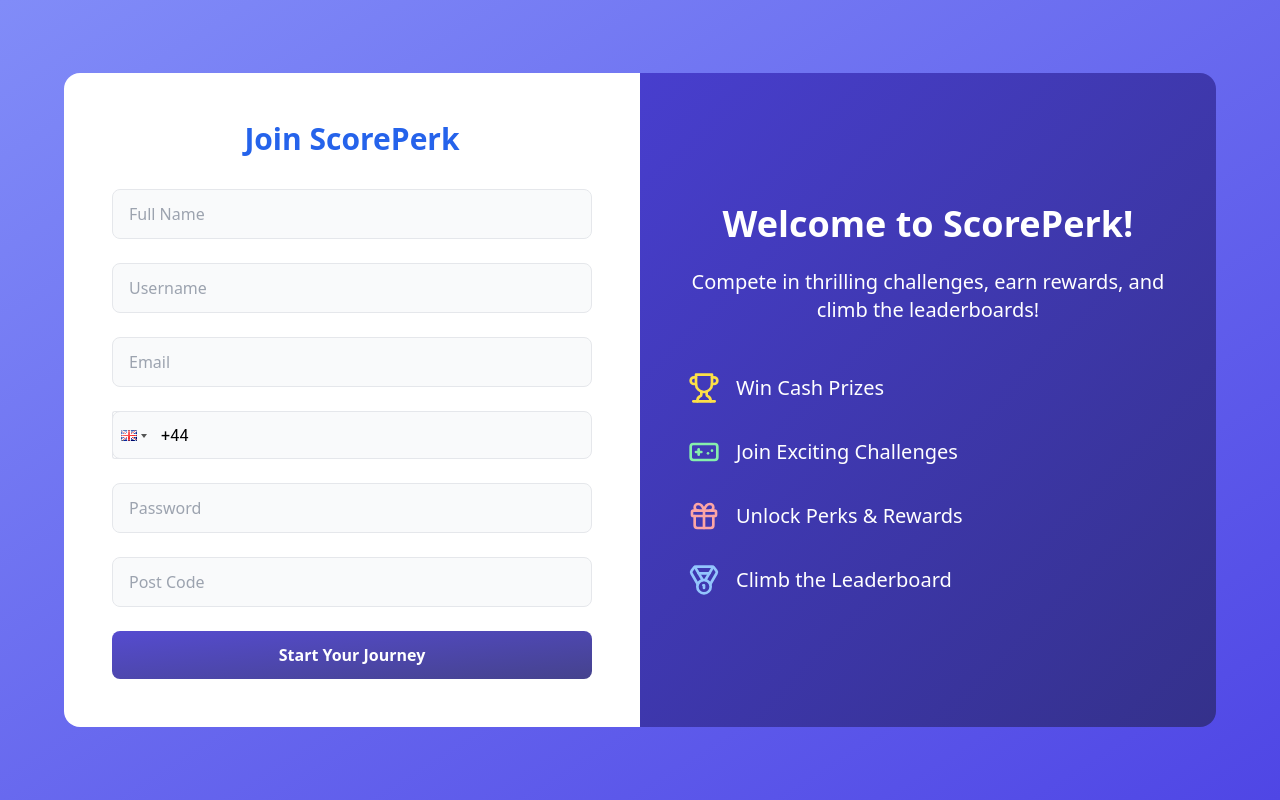
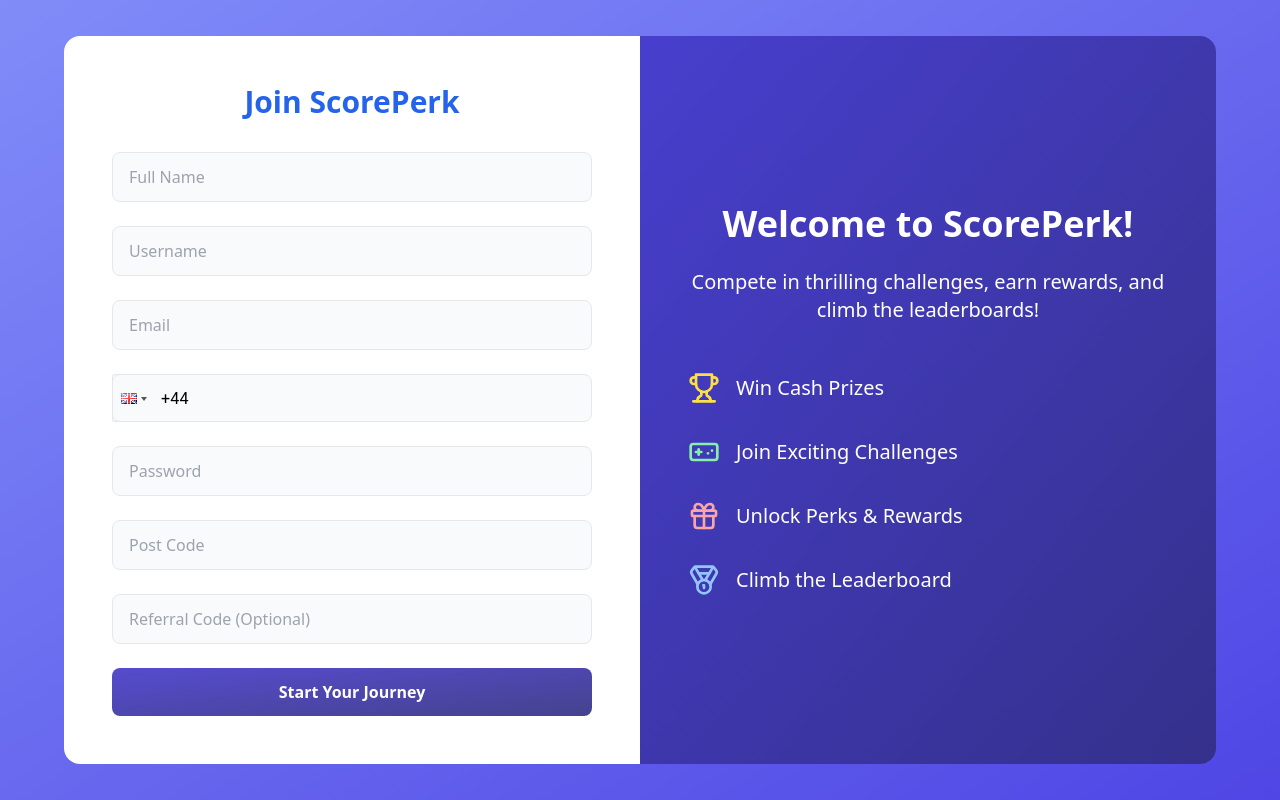
Before and after one commit to Competitionskills/Competition-skills-frontend, a React (Create React App) app: page /Signup in a window 1280 px wide. Built offline with nearby package versions, Linux system fonts and the light colour scheme; no server answers.

Commit message:
Update signup.tsx
Added referral code input box

```diff
--- a/src/pages/signup.tsx
+++ b/src/pages/signup.tsx
@@ -13,6 +13,7 @@
     password: "",
     postCode: "",
     phone: "",
+    referralCode: "",
   });
 
   const [message, setMessage] = useState("");
@@ -129,10 +130,8 @@
 
             <div className="relative">
               <PhoneInput
-
                 country="gb"
                 value={formData.phone}
-
                 onChange={handlePhoneChange}
                 inputStyle={{
                   width: '100%',
@@ -168,6 +167,15 @@
               placeholder="Post Code"
               className="w-full px-4 py-3 rounded-lg bg-gray-50 border border-gray-200 focus:outline-none focus:ring-2 focus:ring-blue-500"
               value={formData.postCode}
+              onChange={handleChange}
+            />
+
+            <input
+              type="text"
+              name="referralCode"
+              placeholder="Referral Code (Optional)"
+              className="w-full px-4 py-3 rounded-lg bg-gray-50 border border-gray-200 focus:outline-none focus:ring-2 focus:ring-blue-500"
+              value={formData.referralCode}
               onChange={handleChange}
             />
 
```
